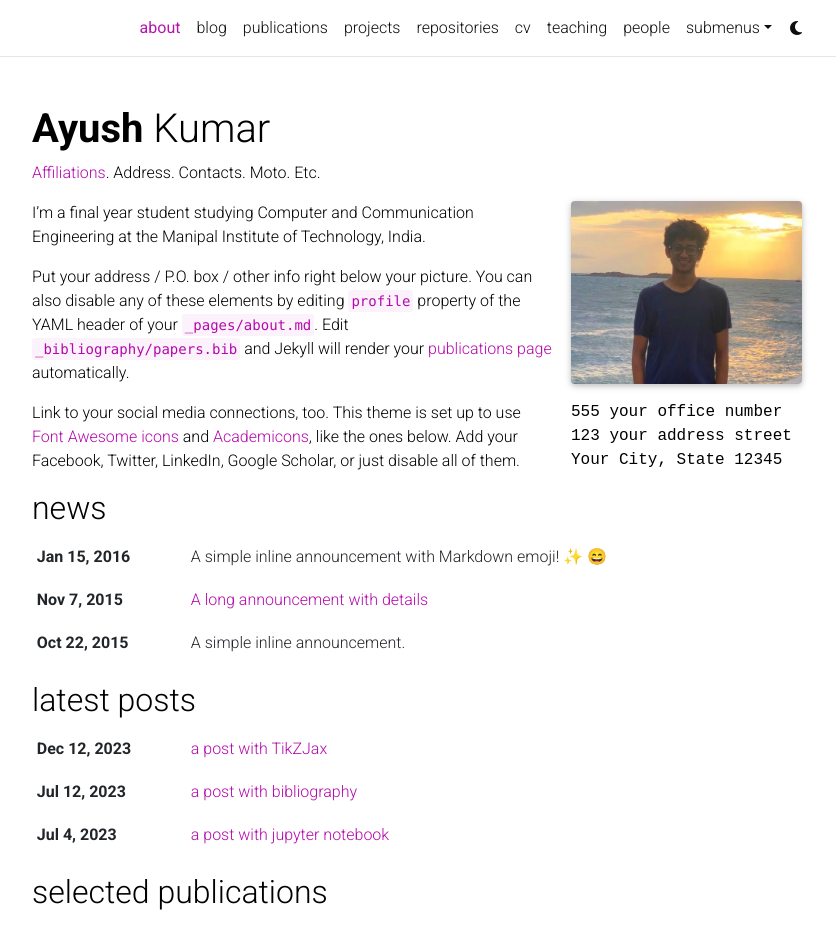
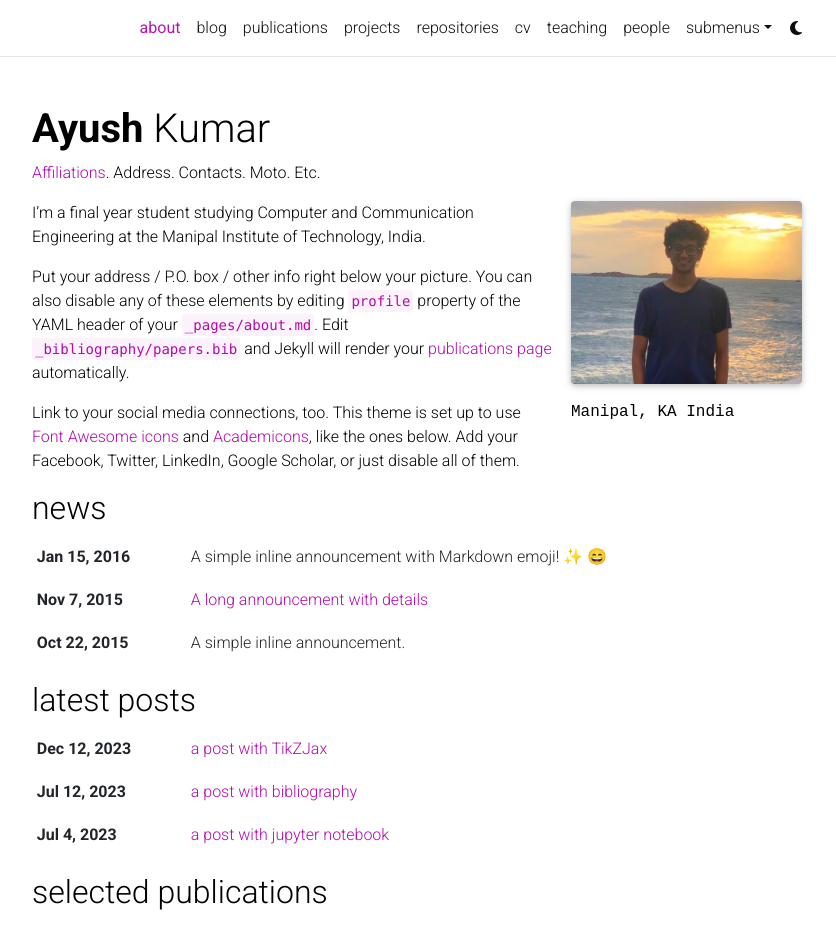
Before and after one commit to ayushk7102/ayushk7102.github.io, a Jekyll site: the page built from _pages/about.md, in a window 1280 px wide and 1228 px high, cut to the strip 0-939 px from the top of the window. Shown: the whole strip, without its empty margins (223-1059 px from the left). Built offline with Jekyll 4.4.1, drawn with Linux system fonts in a browser that asks for light colours; full-size pictures stand in for the smaller copies a plugin makes; emoji names are drawn with the system emoji font; comment, search, counter and statistics services are not loaded; a style sheet for code colours, icons or effects is not loaded.

Commit message:
Update about.md

```diff
--- a/_pages/about.md
+++ b/_pages/about.md
@@ -9,9 +9,8 @@
   image: prof_pic.jpg
   image_circular: false # crops the image to make it circular
   more_info: >
-    <p>555 your office number</p>
-    <p>123 your address street</p>
-    <p>Your City, State 12345</p>
+    <p>Manipal, KA</p>
+    <p>India</p>
 
 news: true  # includes a list of news items
 latest_posts: true  # includes a list of the newest posts
```
